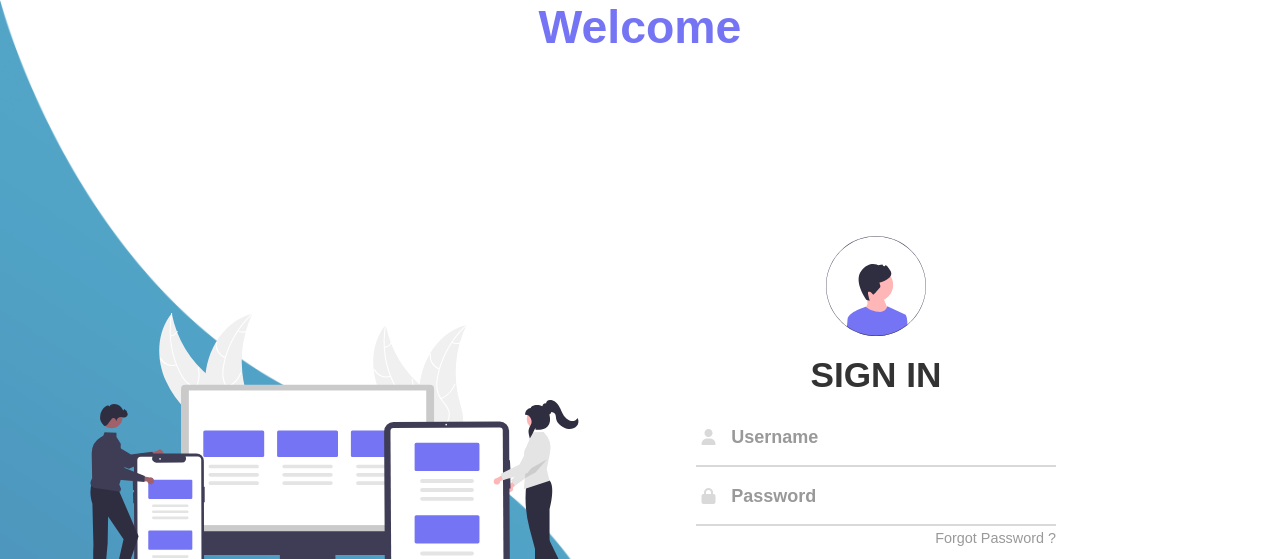
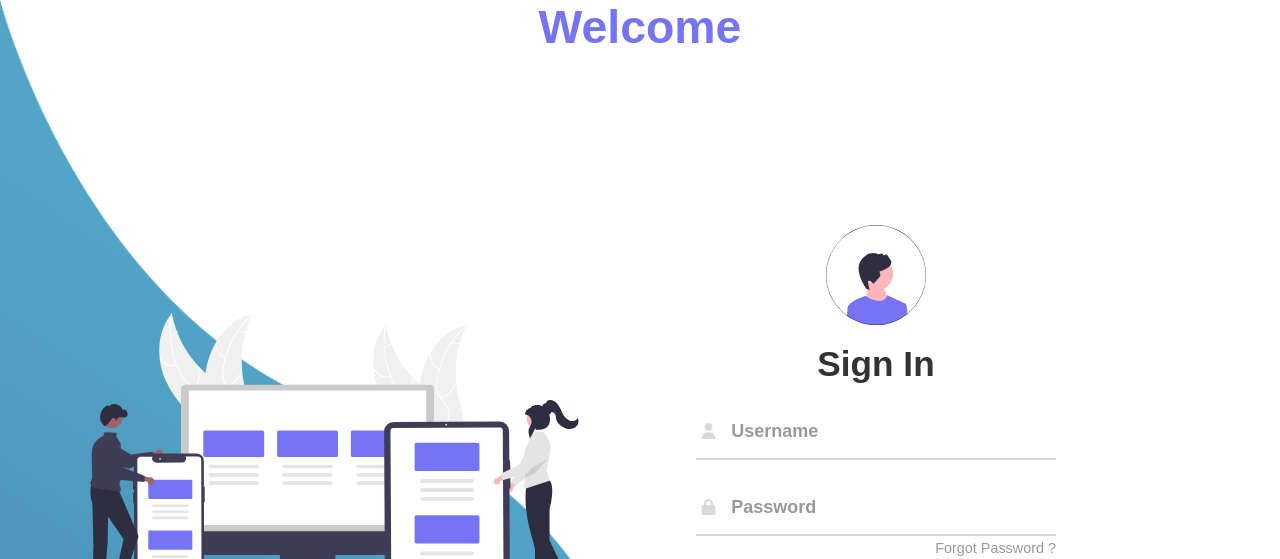
Before and after one commit to ashishk28/login, a plain HTML site: page index.html in a window 1280 px wide. Shown: the top 559 px of the page. Drawn offline with Linux system fonts and the light colour scheme.

Commit message:
Add files via upload

```diff
--- a/css/style.css
+++ b/css/style.css
@@ -61,7 +61,7 @@ form {
 .login-container h2 {
     margin: 15px;
     color: #333;
-    text-transform: uppercase;
+    text-transform: capitalize;
     font-size: 2.2rem;
 }
 
@@ -69,7 +69,7 @@ form {
     position: relative;
     display: grid;
     grid-template-columns: 7% 93%;
-    margin: 2px 0;
+    margin: 19px 0;
     padding: 5px 0;
     border-bottom: 2px solid #d9d9d9;
 }
@@ -101,7 +101,7 @@ form {
     transform: translateY(-50%);
     color: #999;
     font-size: 18px;
-    transition: 3s;
+    transition: 0.5s;
 }
 
 .input-div:before,.input-div:after{
@@ -127,7 +127,7 @@ form {
 }
 
 .input-div.focus>div>h5 {
-    top: -5px;
+    top: 2px;
     font-size: 15px;
 }
 
```
